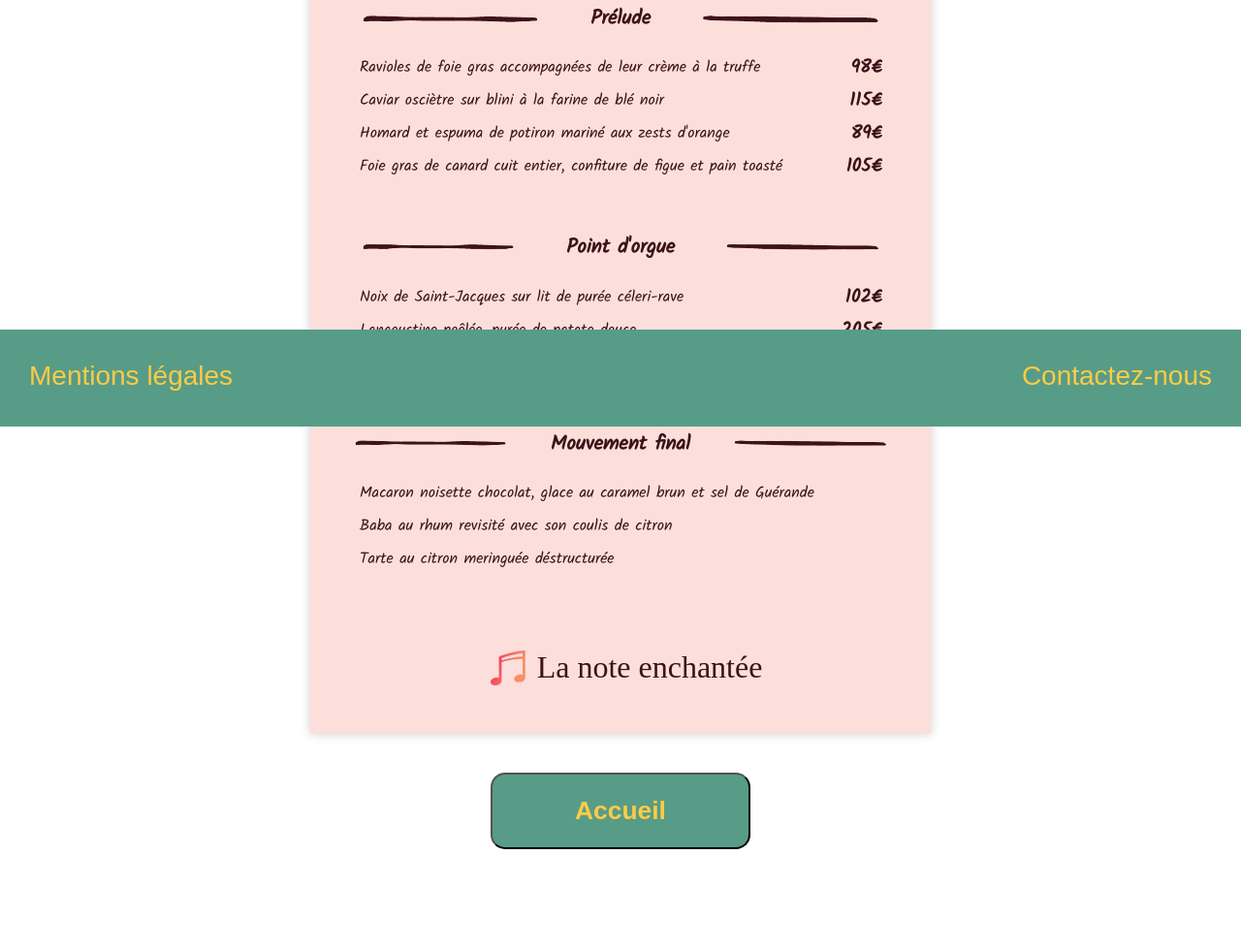
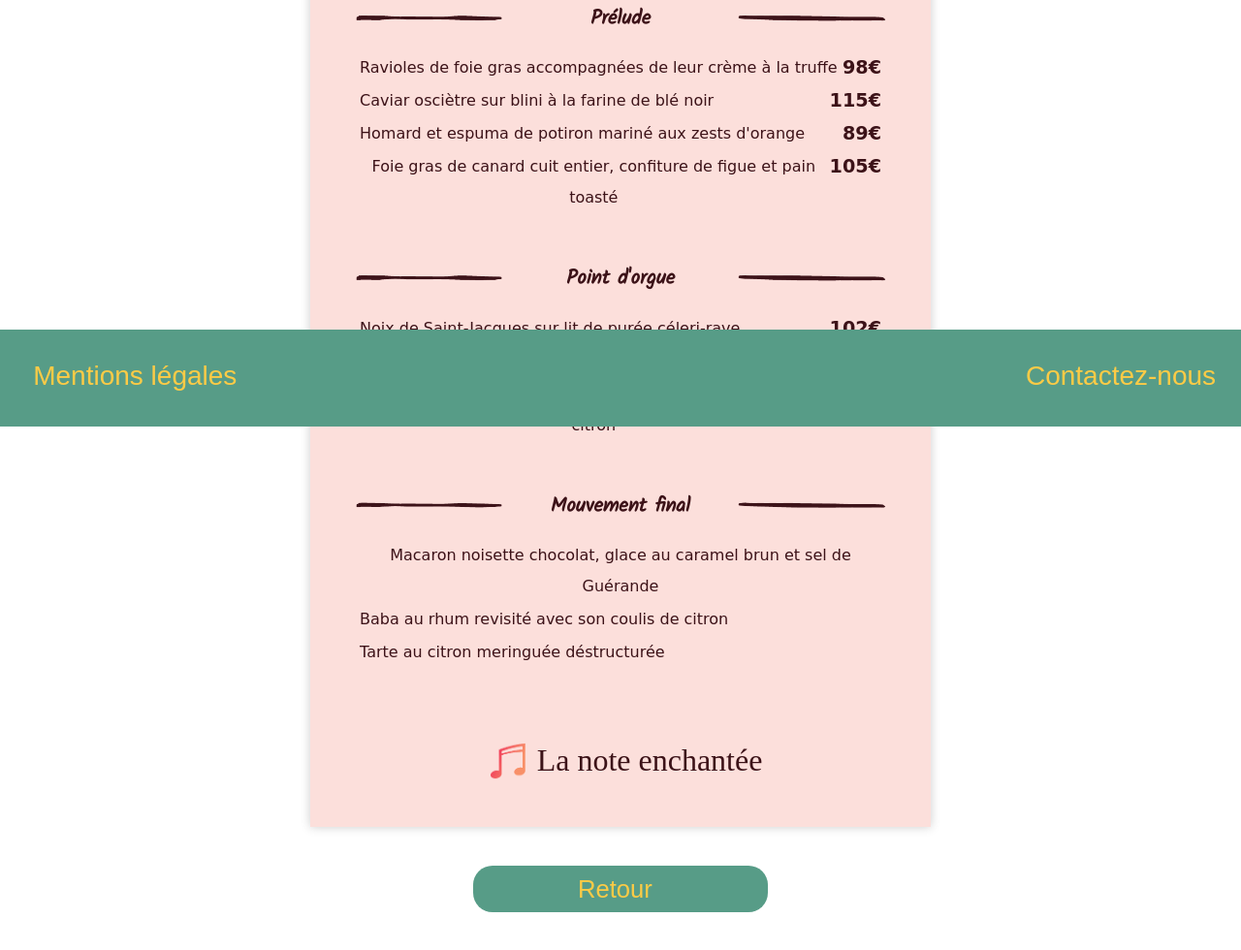
Before and after one commit to fredini06/Projet-3-Ohmyfood, a plain HTML site: page menu-1-note.html in a window 1280 px wide. Shown: the part 360-1340 px from the top of the page at 97% size. After the commit the page ends 1301 px from the top, so only its background shows below. Drawn offline with Linux system fonts and the light colour scheme; a web font is replaced by a local one.

```diff
--- a/menu-1-note.html
+++ b/menu-1-note.html
@@ -11,7 +11,6 @@
     <meta http-equiv="X-UA-Compatible" content="ie=edge" />
 
     <link href="https://fonts.googleapis.com/css2?family=Croissant+One&family=Devonshire&family=Kalam&family=Kaushan+Script&family=Libre+Baskerville:wght@700&family=Open+Sans:wght@400;600;700;800&family=Roboto:wght@900&family=Nanum+Pen+Script&family=Dancing+Script&display=swap" rel="stylesheet">
-
 
     <link href="style.css" rel="stylesheet">
 
@@ -31,12 +30,12 @@
         <img class="mainNote--img" src="images/Note.png" alt="note de musique" width="60" height="60">
         <h1 class="mainNote__textHaut">La note enchantée</h1>
 
-        <div class="mainNote__text">
-            <div class="mainNote__text--titre">
-                <img class="mainNote--traitG" src="images/menu-1-gauche.png" alt="déco texte gauche" width="29%" height="29%">
-                <h2 class="soulign">Prélude</h2>
-                <img class="mainNote--traitG" src="images/menu-1-droite.png" alt="déco texte gauche" width="29%" height="29%">
+        <div class="menNote">
+            <div class="imgMenu1"><img src="images/menu-1-gauche.png" alt="déco texte gauche"></div>
+            <h2 class="mainNote__Stitre mainNote__Stitre1--soulign">Prélude</h2>
+            <div class="imgMenu1"><img src="images/menu-1-droite.png" alt="déco texte droite"></div>
         </div>
+
         <table class="mainNote__text--tableau">
             <tr class="mainNote__text--tableau-tr">
                 <td>Ravioles de foie gras accompagnées de leur crème à la truffe</td>
@@ -56,11 +55,12 @@
             </tr>
         </table>
 
-            <div class="mainNote__text--titre">
-                <img class="mainNote--traitG" src="images/menu-1-gauche.png" alt="déco texte gauche" width="25%" height="25%">
-                <h2 class="soulign">Point d'orgue</h2>
-                <img class="mainNote--traitG" src="images/menu-1-droite.png" alt="déco texte gauche" width="25%" height="25%">
+        <div class="menNote">
+            <div class="imgMenu1"><img src="images/menu-1-gauche.png" alt="déco texte gauche"></div>
+            <h2 class="mainNote__Stitre mainNote__Stitre1--soulign">Point d'orgue</h2>
+            <div class="imgMenu1"><img src="images/menu-1-droite.png" alt="déco texte droite"></div>
         </div>
+
         <table class="mainNote__text--tableau">
             <tr class="mainNote__text--tableau-tr">
                 <td>Noix de Saint-Jacques sur lit de purée céleri-rave</td>
@@ -76,11 +76,12 @@
             </tr>
         </table>
 
-            <div class="mainNote__text--titre">
-                <img class="mainNote--traitG" src="images/menu-1-gauche.png" alt="déco texte gauche" width="25%" height="25%">
-                <h2 class="soulign">Mouvement final</h2>
-                <img class="mainNote--traitG" src="images/menu-1-droite.png" alt="déco texte gauche" width="25%" height="25%">
+        <div class="menNote">
+            <div class="imgMenu1"><img src="images/menu-1-gauche.png" alt="déco texte gauche"></div>
+            <h2 class="mainNote__Stitre mainNote__Stitre1--soulign">Mouvement final</h2>
+            <div class="imgMenu1"><img src="images/menu-1-droite.png" alt="déco texte droite"></div>
         </div>
+
         <table class="mainNote__text--tableau">
             <tr class="mainNote__text--tableau-tr">
                 <td>Macaron noisette chocolat, glace au caramel brun et sel de Guérande</td></tr>
@@ -91,7 +92,7 @@
                 <td>Tarte au citron meringuée déstructurée</td>
             </tr>
         </table>
-        </div>
+
 
         <div class="noteBas">
             <img class="noteBas__img" src="images/Note.png" alt="note de musique" width="40" height="40">
@@ -99,10 +100,8 @@
         </div>
     </section>
 
-    <div class="btnBas">
-        <button class="btnBas--accueil" type="button" title="Retour à l'accueil">
-            <h2><a href="index.html" title="Page d'accueil">Accueil</a></h2>
-        </button>
+    <div class="btnBas" title="Retour à l'accueil">
+        <a href="index.html">Retour</a>
     </div>
 
     <footer class="footer">
--- a/style.scss
+++ b/style.scss
@@ -52,12 +52,14 @@
         width: 25em;
         height: 35em;
         box-shadow:0 0 10px rgba(0, 0, 0, 0.2);
+        cursor: pointer;
     }
     a{
         text-decoration: none;
         transform: scale(1);
         transition: all 0.8s;
         opacity: 1;
+        padding: 100px;
         &:hover{
             transform: scale(1.15);
             opacity: 0.6;
@@ -162,16 +164,40 @@
 /*BUTTON PROCHAINEMENT*/
 
 .btn{
-    text-align: center;
-    &--proch{
-        margin: 0 auto;
-        border-radius: 15px;
-        margin-bottom: 150px;
+    margin: 0 auto;
+    background: $mainColor;
+    width: 19em;
+    height: 3em;
+    line-height: 3em;
+    border-radius: 20px;
+    margin-bottom: 150px;
+    cursor: pointer;
+    & a{
         font-family: "Op", sans-serif;
-        font-size: 1.1em;
+        text-decoration: none;
+        font-size: 1.6em;
         color: $mainTextColor;
-        padding: 0 85px;
+        margin: 0 52px;
     }
+}
+
+.point{
+    margin: 0;
+    padding: 0;
+    &::after{
+    display: inline-block;
+    animation: dotted 2s infinite;
+    content: "";
+    margin-left: 5px;
+    }
+}
+
+@keyframes dotted{
+    0%{content:"";}
+    25%{content:".";}
+    50%{content:"..";}
+    75%{content:"...";}
+    100%{content:"";}
 }
 
 /*BUTTON PROCHAINEMENT*/
@@ -199,6 +225,19 @@
 .footer__infos--lien{
     color: #fdcb46;
     text-decoration: none;
+        animation: shake .1s infinite;
+}
+
+@keyframes shake{
+    0%{
+        transform: translateX(2%);
+    }
+    33%{
+        transform: translateX(-2%) rotate(2deg);
+    }
+    65%{
+        transform: rotate(-2deg);
+    }
 }
 
 /*FOOTER*/
@@ -230,13 +269,32 @@
     }
 }
 
+.menNote{
+    display: flex;
+    justify-content: space-around;
+}
+
+.mainNote__Stitre{
+    font-family: 'Kalam', cursive;
+    font-size: 1.2em;
+    font-weight: 700;
+    width: 180px;
+    padding: 0;
+}
+
+
+.imgMenu1 img{
+    max-width: 63%;
+    margin-top: 10px;
+}
+
 // SOULIGNEMENT ANIME 1
-.soulign{
+.mainNote__Stitre--soulign{
     display: inline-block;
     position: relative;
 }
 
-.soulign::before{
+.mainNote__Stitre--soulign::before{
     content: "";
     position: absolute;
     transform: scaleX(0);
@@ -248,7 +306,7 @@
     transition: all 0.4s;
 }
 
-.soulign:hover::before{
+.mainNote__Stitre--soulign:hover::before{
     transform: scaleX(1);
 }
 
@@ -264,11 +322,9 @@
     justify-content: space-evenly;
 }
 
-.mainNote--traitG{
-    margin-top: 10px;
-}
 
 .mainNote__text--tableau{
+    font-family: 'Kalam Script', cursive;
     display: flex;
     flex-direction: column;
     padding: 0 50px;
@@ -300,26 +356,7 @@
     }
 }
 
-/*BUTTON BAS MENU*/
 
-.btnBas{
-    text-align: center;
-    &--accueil{
-        background: $mainColor;
-        margin: 0 auto;
-        border-radius: 15px;
-        margin-bottom: 150px;
-        font-family: "Op", sans-serif;
-        font-size: 1.1em;
-        padding: 0 85px;
-    }
-    & a{
-        text-decoration: none;
-        color: $mainTextColor;
-    }
-}
-
-/*BUTTON BAS*/
 
 // CHIC
 
@@ -341,7 +378,7 @@
     }
 }
 
-.men{
+.menChic{
     display: flex;
     justify-content: space-around;
 }
@@ -581,7 +618,7 @@
     margin-bottom: 50px;
     margin-top: 30px;
     font-family: 'kalam', cursive;
-    font-size: 1.15em;
+    font-size: 1.1em;
     font-weight: normal;
     color: #000;
     &-tr{
@@ -731,3 +768,22 @@
 }
 
 // PALETTE
+
+/*BUTTON BAS MENU*/
+
+.btnBas{
+    margin: 0 auto 150px;
+    background: $mainColor;
+    width: 19em;
+    height: 3em;
+    line-height: 3em;
+    border-radius: 20px;
+    & a{
+        font-family: "Op", sans-serif;
+        text-decoration: none;
+        font-size: 1.6em;
+        color: $mainTextColor;
+        display: block;
+        margin: 0 108px;
+    }
+}
```
Also changed, not shown: index.html (+2 -4 lines), menu-2-chic.html (+5 -7 lines), menu-3-delice.html (+2 -4 lines), menu-4-palette.html (+3 -5 lines), style.css, 1 other file. Lines whose indentation alone changed are shown as unchanged.
